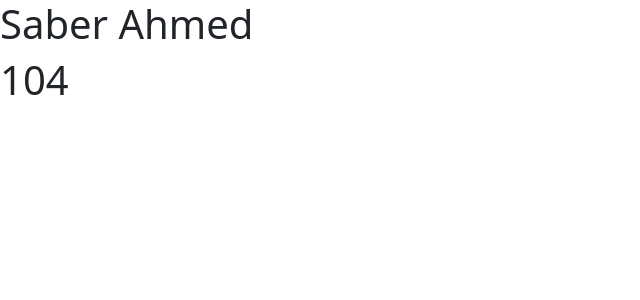
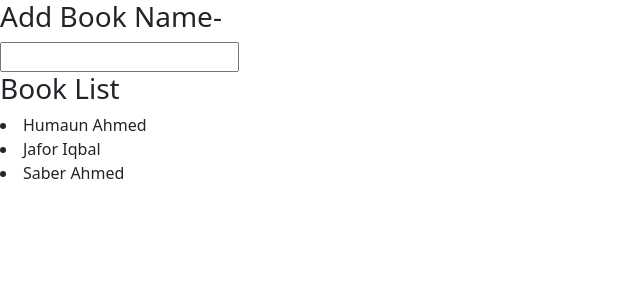
Before and after one commit to S48AHan/myreactApp, a React (Create React App) app: page / in a window 1280 px wide. Shown: the top 300 px of the page, without its empty margins (0-640 px from the left). Built offline with nearby package versions, Linux system fonts and the light colour scheme.

Commit message:
UseReducer

```diff
--- a/src/App.js
+++ b/src/App.js
@@ -241,12 +241,34 @@ import React from "react";
 ///Proptypes - check data types of props
 //userName - string
 // recomended for big projects
-import Users from "./components/PropTypes/Users";
+// import Users from "./components/PropTypes/Users";
+
+// export default function App() {
+//   return (
+//     <div>
+//       <Users />
+//     </div>
+//   );
+// }
+
+///UseRef
+// import UserForm from "./components/Hooks/useRef/UserForm";
+
+// export default function App() {
+//   return (
+//     <div>
+//       <UserForm />
+//     </div>
+//   );
+// }
+
+///UseReducer
+import UserReducer from "./components/Hooks/UseReducer/UseReducer";
 
 export default function App() {
   return (
     <div>
-      <Users />
+      <UserReducer />
     </div>
   );
 }
--- /dev/null
+++ b/src/components/Hooks/UseReducer/UseReducer.js
@@ -0,0 +1,33 @@
+import React, { useState } from "react";
+
+const bookData = [
+  { id: 1, name: "Humaun Ahmed" },
+  { id: 2, name: "Jafor Iqbal" },
+  { id: 3, name: "Saber Ahmed" },
+];
+
+function UserReducer() {
+  const [books, setBooks] = useState(bookData);
+
+  return (
+    <div>
+      <form>
+        <h3>Add Book Name-</h3>
+        <input
+          type="text"
+          onChange={(e) => {
+            setBooks(e.target.value);
+          }}
+        ></input>
+      </form>
+
+      <h3>Book List</h3>
+      {books.map((book, index) => {
+        const { id, name } = book;
+        return <li key={id}>{name}</li>;
+      })}
+    </div>
+  );
+}
+
+export default UserReducer;
--- /dev/null
+++ b/src/components/Hooks/useRef/UserForm.js
@@ -0,0 +1,28 @@
+import React, { useRef } from "react";
+
+function UserForm() {
+  const userNameRef = useRef();
+  const userPassRef = useRef();
+  const handleSubmit = (event) => {
+    const uname = userNameRef.current.value;
+    const upass = userPassRef.current.value;
+    event.preventDefault();
+    console.log({ uname, upass });
+  };
+
+  return (
+    <form onSubmit={handleSubmit}>
+      <div>
+        <label>UserName:</label>
+        <input type="text" id="userName" ref={userNameRef}></input>
+      </div>
+      <div>
+        <label>Password:</label>
+        <input type="password" id="password" ref={userPassRef}></input>
+      </div>
+      <button type="submit">Register</button>
+    </form>
+  );
+}
+
+export default UserForm;
```
